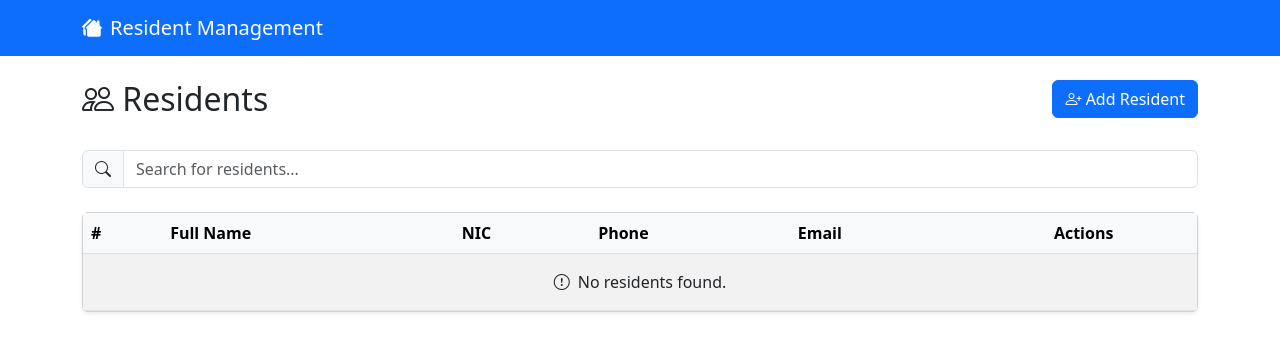
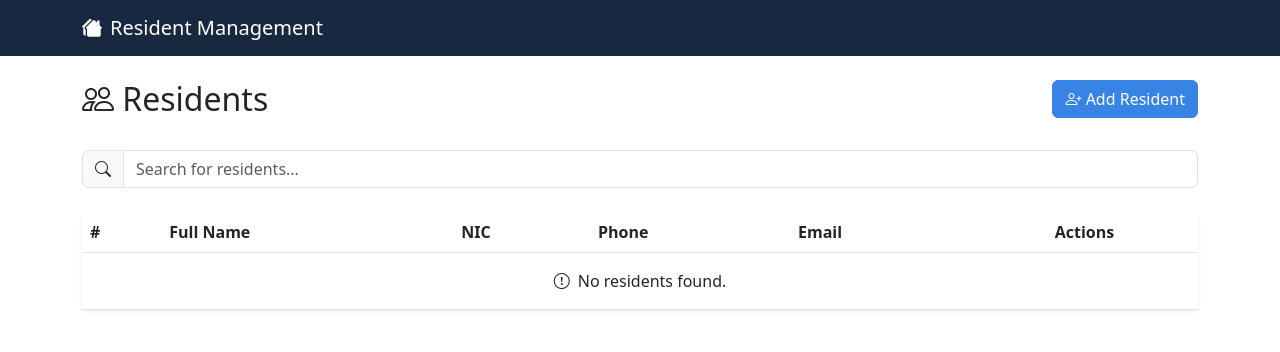
Before and after one commit to gayashan4lk/resident-mgt, a PHP site: page / in a window 1280 px wide. Shown: the top 352 px of the page. Run offline with PHP 8.4, Linux system fonts and the light colour scheme; data that the repository does not hold is empty.

Commit message:
add custom colors

```diff
--- a/views/layouts/main.php
+++ b/views/layouts/main.php
@@ -13,6 +13,43 @@
     <meta http-equiv="Pragma" content="no-cache">
     <meta http-equiv="Expires" content="0">
     <style>
+        :root {
+            --primary-color:rgb(56, 131, 230);
+            --primary-dark: rgb(33, 105, 201);
+            --secondary-color: #4895ef;
+            --success-color:rgb(24, 175, 92);
+            --info-color:rgb(167, 229, 248);
+            --danger-color: #e63946;
+            --light-color: #f8f9fa;
+            --dark-color: #212529;
+            --navy-color: #192841;
+            --gray-color: #6c757d;
+        }
+        .bg-primary {
+            background-color: var(--primary-color) !important;
+        }
+        .bg-info {
+            background-color: var(--gray-color) !important;
+        }
+        .bg-success {
+            background-color: var(--success-color) !important;
+        }
+        .bg-navy {
+            background-color: var(--navy-color) !important;
+        }
+        .btn-primary {
+            background-color: var(--primary-color);
+            border-color: var(--primary-color);
+        }
+        .btn-primary:hover, .btn-primary:focus {
+            background-color: var(--primary-dark);
+            border-color: var(--primary-dark);
+        }
+        .btn-info {
+            background-color: var(--gray-color);
+            border-color: var(--gray-color);
+            color: white;
+        }
         .table th, .table td {
             vertical-align: middle;
         }
@@ -79,7 +116,7 @@
         <?php endif; ?>
     </div>
 
-    <nav class="navbar navbar-expand-lg navbar-dark bg-primary mb-4">
+    <nav class="navbar navbar-expand-lg navbar-dark bg-navy mb-4">
         <div class="container">
             <a class="navbar-brand" href="index.php"><i class="bi bi-houses-fill me-2"></i><?= APP_NAME ?></a>
         </div>
--- a/views/residents/helpers.php
+++ b/views/residents/helpers.php
@@ -57,8 +57,8 @@ function generateViewModal($row) {
 <div class='modal fade' id='{$modalId}' tabindex='-1' aria-labelledby='{$modalLabelId}' aria-hidden='true'>
   <div class='modal-dialog modal-lg'>
     <div class='modal-content'>
-      <div class='modal-header bg-info text-white'>
-        <h5 class='modal-title' id='{$modalLabelId}'><i class='bi bi-person-badge'></i> {$fullName}'s Details</h5>
+      <div class='modal-header' style="background-color: var(--gray-color);">
+        <h5 class='modal-title text-white' id='{$modalLabelId}'><i class='bi bi-person-badge'></i> {$fullName}'s Details</h5>
         <button type='button' class='btn-close' data-bs-dismiss='modal' aria-label='Close'></button>
       </div>
       <div class='modal-body'>
@@ -142,8 +142,8 @@ function generateEditModal($row) {
 <div class='modal fade' id='{$modalId}' tabindex='-1' aria-labelledby='{$modalLabelId}' aria-hidden='true'>
   <div class='modal-dialog modal-lg'>
     <div class='modal-content'>
-      <div class='modal-header bg-primary text-white'>
-        <h5 class='modal-title' id='{$modalLabelId}'><i class='bi bi-pencil-square'></i> Edit {$fullName}</h5>
+      <div class='modal-header' style="background-color: var(--primary-color);">
+        <h5 class='modal-title text-white' id='{$modalLabelId}'><i class='bi bi-pencil-square'></i> Edit {$fullName}</h5>
         <button type='button' class='btn-close' data-bs-dismiss='modal' aria-label='Close'></button>
       </div>
       <div class='modal-body'>
--- a/views/residents/index.php
+++ b/views/residents/index.php
@@ -25,11 +25,11 @@ require_once 'views/residents/helpers.php';
 </div>
 
 <!-- Residents Table -->
-<div class="card shadow-sm">
+<div class="card shadow-sm border-0">
     <div class="card-body p-0">
         <div class="table-responsive">
-            <table class="table table-hover table-striped mb-0">
-                <thead class="table-light">
+            <table class="table table-hover mb-0">
+                <thead style="background-color: var(--secondary-color);" class="text-white">
                     <tr>
                         <th scope="col">#</th>
                         <th scope="col">Full Name</th>
```
